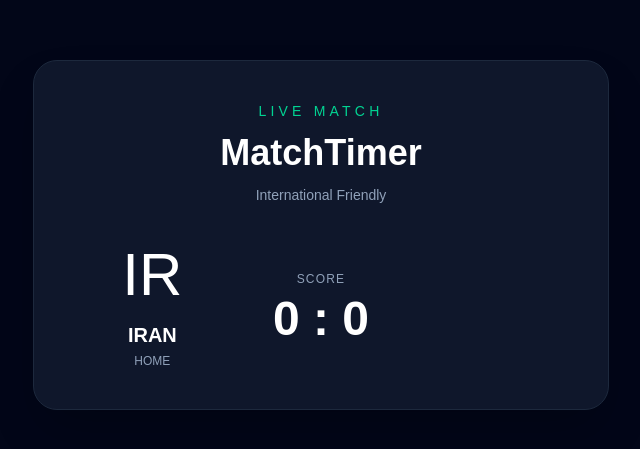
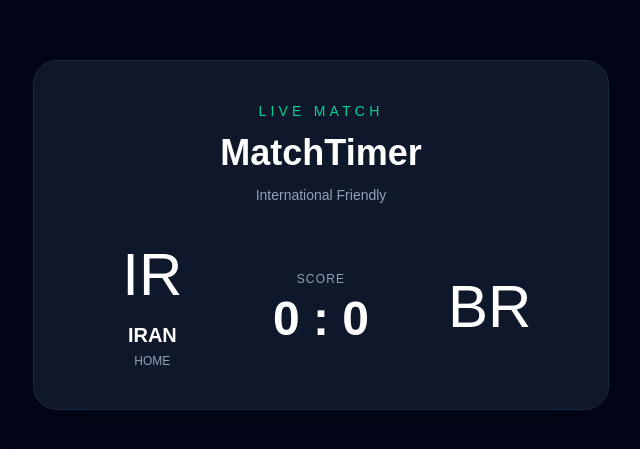
Before and after one commit to zibanoori/MatchTimer, a React (Vite) app: page / in a window 1280 px wide. Shown: the part 165-614 px from the top of the page, without its empty margins (319-959 px from the left). Built offline with nearby package versions, Linux system fonts and the light colour scheme.

Commit message:
Style: add Brazil team abbreviation

```diff
--- a/src/App.jsx
+++ b/src/App.jsx
@@ -29,7 +29,7 @@ function App() {
           </div>
 
           <div className="text-center">
-
+            <div className="text-5xl sm:text-6xl">BR</div>
 
           </div>
         </div>
```
